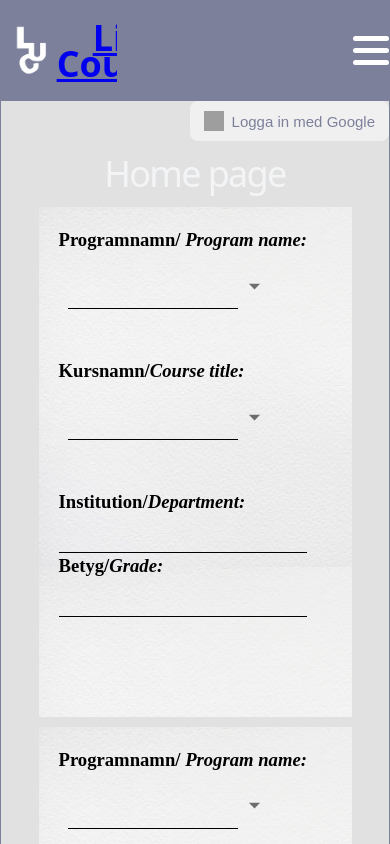
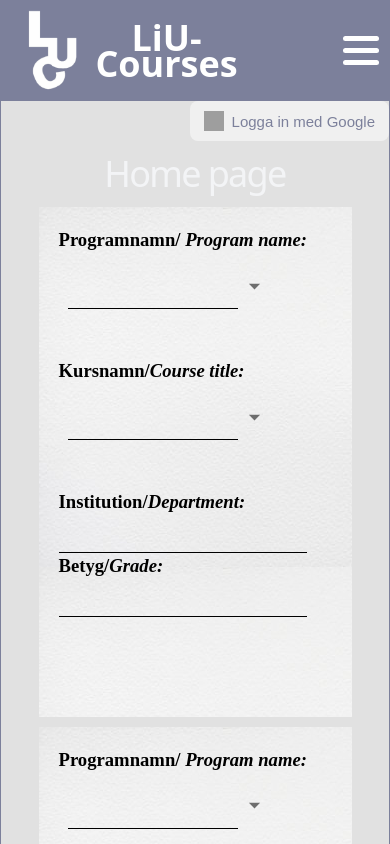
Before and after one commit to De99103/tddd27, a React (Vite) app in the folder tddd27-project/: page / in a window 390 px wide. Shown: the top 844 px of the page. Built offline with nearby package versions, Linux system fonts and the light colour scheme; no server answers; grey boxes are pictures that could not be loaded.

Commit message:
Hållt på med headern för mobil

```diff
--- a/tddd27-project/src/components/common/header/Header.css
+++ b/tddd27-project/src/components/common/header/Header.css
@@ -10,7 +10,9 @@ header {
 .logo-name-container {
     display: flex;
     align-items: center;
-    width: 30%;
+    width: fit-content;
+    color: inherit;
+    text-decoration: none;
 }
 
 .logo {
@@ -79,10 +81,7 @@ header {
         width: 70%;
     }
 
-    /* .navbar-items-desktop {
-        display: ${hamburgerOpen ? 'inline' : 'none'};
-    } */
-
+<<<<<<< HEAD
     .logo {
         padding: 5px 0px 5px 5px;
         height: 6vh;
@@ -95,10 +94,13 @@ header {
     /* .burger-icon {
         height: 5vh;
     } */
+    .hamburger-component {
+        visibility: visible;
+        z-index: 10;
+        padding: 10px;
+=======
     .hamburger {
         visibility: visible;
-        justify-content: center;
-        align-items: center;
-        z-index: 10;
+>>>>>>> 05e61598909730eef9f5cf317cf0036b06d19c3e
     }
 }
```
